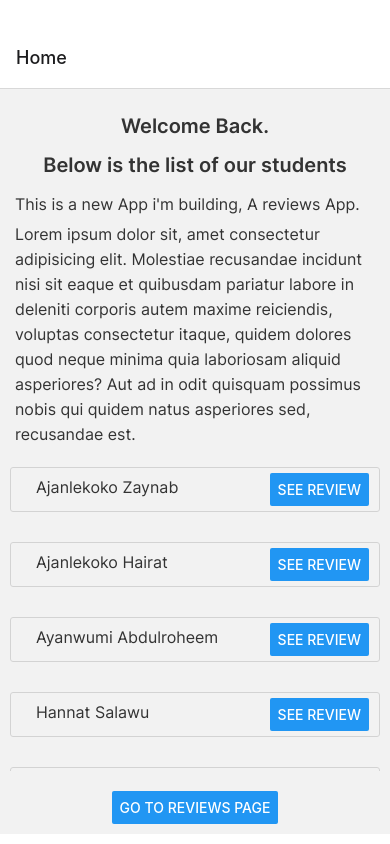
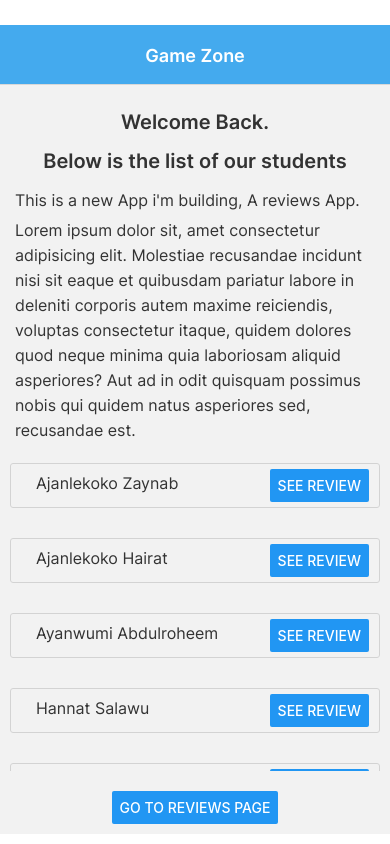
Before and after one commit to ayanwumi101/first-mobile-app, a React Native app: screen / in a window 390 px wide. Built offline with nearby package versions, Linux system fonts and the light colour scheme.

Commit message:
App header styled and drawer navigation added

```diff
--- a/App.js
+++ b/App.js
@@ -18,7 +18,6 @@ export default function App() {
     const onLayoutRootView = useCallback(async () => {
         if (fontsLoaded) {
             await SplashScreen.hideAsync();
-        //   return <Home />
         }
     }, [fontsLoaded]);
 
--- a/package.json
+++ b/package.json
@@ -10,6 +10,7 @@
   },
   "dependencies": {
     "@expo/webpack-config": "^0.17.2",
+    "@react-navigation/drawer": "^6.5.7",
     "@react-navigation/native": "^6.1.1",
     "@react-navigation/stack": "^6.3.10",
     "expo": "~47.0.8",
--- a/routes/homeStack.js
+++ b/routes/homeStack.js
@@ -9,10 +9,42 @@ const Stack = createStackNavigator();
 
 const MyStack = () => {
     return (
-        <Stack.Navigator>
-            <Stack.Screen name='Home' component={Home} />
-            <Stack.Screen name='Reviews' component={ReviewDetails} />
-            <Stack.Screen name='About' component={About} />
+        <Stack.Navigator
+            screenOptions={{
+                headerStyle: {
+                    backgroundColor: '#4ae',
+                    height: 60,
+                },
+                headerTitleStyle: {
+                    fontWeight: 'bold',
+                    fontFamily: 'Inter-Black',
+                },
+                headerTitleAlign: 'center',
+                headerTintColor: 'white'
+            }}
+        >
+
+            <Stack.Screen
+                name='Home'
+                component={Home}
+                options={{
+                    title: 'Game Zone',
+                }}
+            />
+            <Stack.Screen
+                name='Reviews'
+                component={ReviewDetails}
+                options={{
+                    title: 'Reviews',
+                }}
+            />
+            <Stack.Screen
+                name='About'
+                component={About}
+                options={{
+                    title: 'About Us',
+                }}
+            />
         </Stack.Navigator>
     )
 }
```
Also changed, not shown: 1 other file (tests, documents, lock files or other folders).
